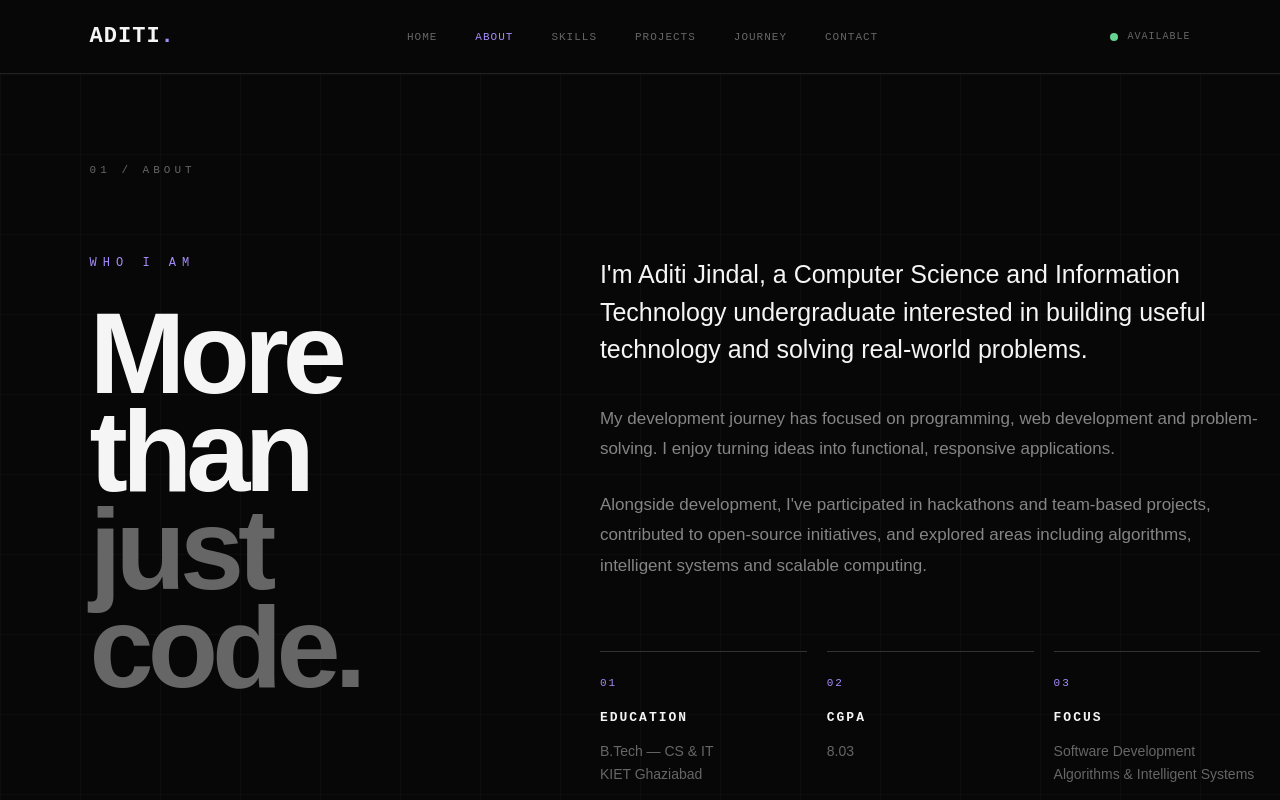
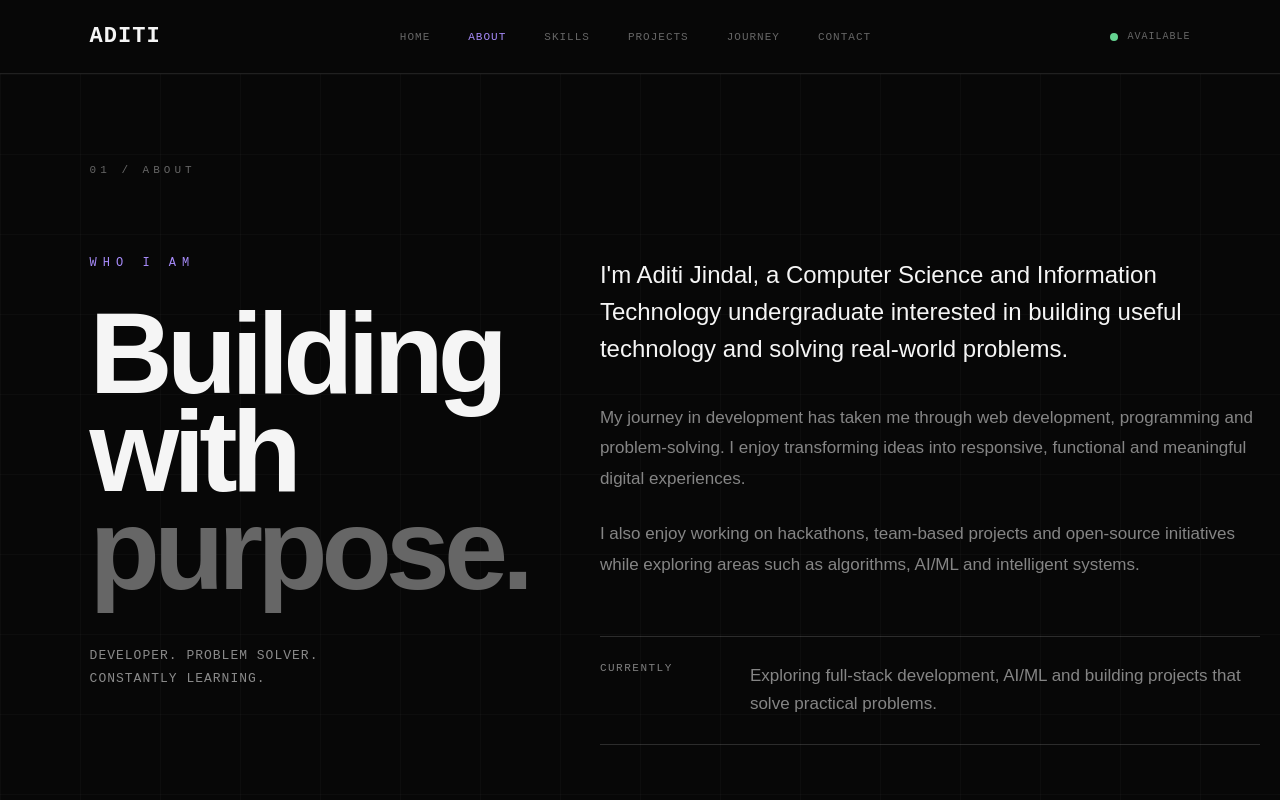
Before and after one commit to Aditijindal25/Aditi-portfolio, a React (Vite) app: page /about in a window 1280 px wide. Shown: the top 800 px of the page. Built offline with nearby package versions, Linux system fonts and the light colour scheme.

Commit message:
Update skills and about section

```diff
--- a/src/App.css
+++ b/src/App.css
@@ -1614,4 +1614,410 @@ header.navbar {
     font-size: 10px;
   }
 
-}
+}h1
+/* =========================
+   PREMIUM ABOUT SECTION
+========================= */
+
+.about-layout {
+  display: grid;
+  grid-template-columns: 0.9fr 1.4fr;
+  gap: 100px;
+  align-items: start;
+}
+
+/* LEFT SIDE */
+
+.about-intro {
+  position: sticky;
+  top: 120px;
+}
+
+.about-tagline {
+  margin-top: 45px;
+  font-family: monospace;
+  font-size: 13px;
+  line-height: 1.8;
+  text-transform: uppercase;
+  letter-spacing: 1px;
+  opacity: 0.55;
+}
+
+/* RIGHT SIDE */
+
+.about-content {
+  max-width: 720px;
+}
+
+.about-content > p {
+  max-width: 680px;
+  line-height: 1.8;
+}
+
+.about-content .big-text {
+  font-size: 24px;
+  line-height: 1.55;
+  margin-bottom: 35px;
+}
+
+/* CURRENTLY */
+
+.about-current {
+  margin-top: 55px;
+  padding: 25px 0;
+  border-top: 1px solid rgba(255, 255, 255, 0.15);
+  border-bottom: 1px solid rgba(255, 255, 255, 0.15);
+
+  display: grid;
+  grid-template-columns: 120px 1fr;
+  gap: 30px;
+  align-items: start;
+}
+
+.about-label {
+  font-family: monospace;
+  font-size: 11px;
+  letter-spacing: 1.5px;
+  opacity: 0.5;
+}
+
+.about-current p {
+  margin: 0;
+  line-height: 1.7;
+}
+
+/* CARDS */
+
+/* =========================
+   ABOUT CARDS — STRONGER
+========================= */
+
+.about-card {
+  min-height: 190px;
+  padding: 25px;
+
+  background: #111111;
+
+  display: flex;
+  flex-direction: column;
+  justify-content: space-between;
+
+  transition:
+    transform 0.3s ease,
+    background 0.3s ease;
+}
+
+.about-card:hover {
+  transform: translateY(-5px);
+  background: #181818;
+}
+
+.about-card span {
+  font-family: monospace;
+  font-size: 12px;
+  color: #b8a4f5;
+  opacity: 0.9;
+}
+
+.about-card h3 {
+  margin: 30px 0 10px;
+
+  font-family: monospace;
+  font-size: 13px;
+  font-weight: 700;
+  letter-spacing: 1.5px;
+
+  color: #ffffff;
+}
+
+.about-card p {
+  margin: 0;
+
+  font-size: 14px;
+  line-height: 1.7;
+
+  color: #e5e5e5;
+  opacity: 1;
+}
+
+/* =========================
+   MOBILE
+========================= */
+
+@media (max-width: 768px) {
+
+  .about-layout {
+    grid-template-columns: 1fr;
+    gap: 55px;
+  }
+
+  .about-intro {
+    position: static;
+  }
+
+  .about-tagline {
+    margin-top: 25px;
+  }
+
+  .about-content .big-text {
+    font-size: 20px;
+  }
+
+  .about-current {
+    grid-template-columns: 1fr;
+    gap: 12px;
+    margin-top: 40px;
+  }
+
+  .about-cards {
+    grid-template-columns: 1fr;
+    margin-top: 40px;
+  }
+
+  .about-card {
+    min-height: 160px;
+  }
+}
+/* =========================
+   PREMIUM SKILLS SECTION
+========================= */
+
+.skills-page {
+  overflow: hidden;
+}
+
+.skills-header {
+  display: grid;
+  grid-template-columns: 1fr 0.8fr;
+  align-items: end;
+  gap: 80px;
+  margin-bottom: 90px;
+}
+
+.skills-intro {
+  max-width: 380px;
+  justify-self: end;
+}
+
+.skills-intro-label {
+  display: block;
+
+  font-family: monospace;
+  font-size: 11px;
+  letter-spacing: 2px;
+
+  color: #b8a4f5;
+
+  margin-bottom: 20px;
+}
+
+.skills-intro p {
+  font-size: 14px;
+  line-height: 1.8;
+  opacity: 0.6;
+}
+
+
+/* =========================
+   SKILL ROW
+========================= */
+
+.skills-list {
+  border-top: 1px solid rgba(255, 255, 255, 0.15);
+}
+
+.skill-row {
+  position: relative;
+
+  display: grid;
+  grid-template-columns: 80px 1fr 1.2fr;
+  align-items: center;
+
+  min-height: 150px;
+
+  padding: 25px 20px;
+
+  border-bottom: 1px solid rgba(255, 255, 255, 0.12);
+
+  transition:
+    background 0.35s ease,
+    transform 0.35s ease,
+    opacity 0.35s ease;
+}
+
+
+/* LEFT NUMBER */
+
+.skill-number {
+  font-family: monospace;
+  font-size: 12px;
+
+  color: #b8a4f5;
+
+  opacity: 0.8;
+}
+
+
+/* TITLE */
+
+.skill-main h2 {
+  margin: 0;
+
+  font-size: clamp(24px, 3vw, 38px);
+  font-weight: 500;
+
+  letter-spacing: -1.5px;
+
+  transition:
+    transform 0.35s ease,
+    color 0.35s ease;
+}
+
+.skill-description {
+  margin: 10px 0 0;
+
+  font-family: monospace;
+  font-size: 11px;
+
+  letter-spacing: 0.5px;
+
+  opacity: 0.45;
+}
+
+
+/* TAGS */
+
+.skill-tags {
+  display: flex;
+  justify-content: flex-end;
+  align-items: center;
+
+  flex-wrap: wrap;
+  gap: 8px;
+}
+
+.skill-tags span {
+  padding: 8px 13px;
+
+  border: 1px solid rgba(255, 255, 255, 0.15);
+  border-radius: 100px;
+
+  font-family: monospace;
+  font-size: 10px;
+
+  letter-spacing: 0.5px;
+
+  color: #d7d7d7;
+
+  transition:
+    border-color 0.3s ease,
+    background 0.3s ease,
+    color 0.3s ease;
+}
+
+
+/* =========================
+   HOVER
+========================= */
+
+.skill-row:hover {
+  background: rgba(184, 164, 245, 0.045);
+}
+
+.skill-row:hover .skill-main h2 {
+  transform: translateX(10px);
+  color: #b8a4f5;
+}
+
+.skill-row:hover .skill-tags span {
+  border-color: rgba(184, 164, 245, 0.4);
+}
+
+
+/* DIM OTHER ROWS */
+
+.skill-dim {
+  opacity: 0.3;
+}
+
+
+/* ACTIVE ROW */
+
+.skill-active {
+  opacity: 1;
+}
+
+
+/* =========================
+   FOOTER
+========================= */
+
+.skills-footer {
+  display: flex;
+  justify-content: space-between;
+  align-items: center;
+
+  margin-top: 45px;
+
+  font-family: monospace;
+  font-size: 10px;
+
+  letter-spacing: 1.5px;
+}
+
+.skills-footer span {
+  color: #b8a4f5;
+}
+
+.skills-footer p {
+  margin: 0;
+  opacity: 0.45;
+}
+
+
+/* =========================
+   MOBILE
+========================= */
+
+@media (max-width: 768px) {
+
+  .skills-header {
+    grid-template-columns: 1fr;
+    gap: 35px;
+    margin-bottom: 55px;
+  }
+
+  .skills-intro {
+    justify-self: start;
+  }
+
+  .skill-row {
+    grid-template-columns: 45px 1fr;
+    gap: 10px;
+
+    padding: 25px 10px;
+
+    min-height: 160px;
+  }
+
+  .skill-main h2 {
+    font-size: 25px;
+  }
+
+  .skill-tags {
+    grid-column: 2;
+    justify-content: flex-start;
+    margin-top: 15px;
+  }
+
+  .skill-tags span {
+    font-size: 9px;
+    padding: 7px 10px;
+  }
+
+  .skills-footer {
+    flex-direction: column;
+    align-items: flex-start;
+    gap: 12px;
+  }
+}
--- a/src/components/Navbar.jsx
+++ b/src/components/Navbar.jsx
@@ -4,7 +4,7 @@ function Navbar() {
   return (
     <header className="navbar">
       <NavLink to="/" className="logo">
-        ADITI<span>.</span>
+        ADITI
       </NavLink>
 
       <nav className="nav-links">
--- a/src/pages/About.jsx
+++ b/src/pages/About.jsx
@@ -1,3 +1,4 @@
+
 function About() {
   return (
     <main className="page">
@@ -8,20 +9,28 @@ function About() {
 
       <div className="about-layout">
 
-        <div>
+        {/* LEFT SIDE */}
+        <div className="about-intro">
 
           <p className="eyebrow">
             WHO I AM
           </p>
 
           <h1 className="page-title">
-            More than
+            Building with
             <br />
-            <span>just code.</span>
+            <span>purpose.</span>
           </h1>
+
+          <p className="about-tagline">
+            Developer. Problem solver.
+            <br />
+            Constantly learning.
+          </p>
 
         </div>
 
+        {/* RIGHT SIDE */}
         <div className="about-content">
 
           <p className="big-text">
@@ -32,25 +41,43 @@ function About() {
           </p>
 
           <p>
-            My development journey has focused on
-            programming, web development and
-            problem-solving. I enjoy turning ideas into
-            functional, responsive applications.
+            My journey in development has taken me
+            through web development, programming and
+            problem-solving. I enjoy transforming ideas
+            into responsive, functional and meaningful
+            digital experiences.
           </p>
 
           <p>
-            Alongside development, I've participated
-            in hackathons and team-based projects,
-            contributed to open-source initiatives,
-            and explored areas including algorithms,
-            intelligent systems and scalable computing.
+            I also enjoy working on hackathons, team-based
+            projects and open-source initiatives while
+            exploring areas such as algorithms, AI/ML and
+            intelligent systems.
           </p>
 
+          {/* CURRENTLY */}
+          <div className="about-current">
+
+            <span className="about-label">
+              CURRENTLY
+            </span>
+
+            <p>
+              Exploring full-stack development, AI/ML
+              and building projects that solve practical
+              problems.
+            </p>
+
+          </div>
+
+          {/* INFO CARDS */}
           <div className="about-cards">
 
-            <div>
+            <div className="about-card">
               <span>01</span>
+
               <h3>EDUCATION</h3>
+
               <p>
                 B.Tech — CS & IT
                 <br />
@@ -58,21 +85,27 @@ function About() {
               </p>
             </div>
 
-            <div>
+            <div className="about-card">
               <span>02</span>
-              <h3>CGPA</h3>
+
+              <h3>FOCUS</h3>
+
               <p>
-                8.03
+                Software Development
+                <br />
+                AI/ML & Intelligent Systems
               </p>
             </div>
 
-            <div>
+            <div className="about-card">
               <span>03</span>
-              <h3>FOCUS</h3>
+
+              <h3>INTERESTS</h3>
+
               <p>
-                Software Development
+                Web Development
                 <br />
-                Algorithms & Intelligent Systems
+                Open Source & Problem Solving
               </p>
             </div>
 
--- a/src/pages/Skills.jsx
+++ b/src/pages/Skills.jsx
@@ -6,43 +6,56 @@ function Skills() {
   const skillGroups = [
     {
       number: "01",
-      title: "PROGRAMMING",
-      skills: "C · Python · JavaScript"
+      title: "Programming",
+      description: "Languages & programming fundamentals",
+      skills: ["C", "Python", "JavaScript"],
     },
-
     {
       number: "02",
-      title: "WEB DEVELOPMENT",
-      skills: "HTML · CSS · JavaScript · React · Vite · Tailwind CSS"
+      title: "Web Development",
+      description: "Modern frontend development",
+      skills: [
+        "HTML",
+        "CSS",
+        "JavaScript",
+        "React",
+        "Vite",
+        "Tailwind CSS",
+      ],
     },
-
     {
       number: "03",
-      title: "PROBLEM SOLVING",
-      skills: "DSA · Problem Solving · Algorithm Design"
+      title: "Problem Solving",
+      description: "Logic, algorithms & data structures",
+      skills: ["DSA", "Problem Solving", "Algorithm Design"],
     },
-
     {
       number: "04",
-      title: "FUNDAMENTALS",
-      skills: "OOP · DOM Manipulation · Responsive Design"
+      title: "Fundamentals",
+      description: "Core computer science concepts",
+      skills: [
+        "OOP",
+        "DOM Manipulation",
+        "Responsive Design",
+        "OS",
+      ],
     },
-
     {
       number: "05",
-      title: "TOOLS",
-      skills: "Git · GitHub · VS Code"
+      title: "Tools",
+      description: "Development & collaboration workflow",
+      skills: ["Git", "GitHub", "VS Code"],
     },
-
     {
       number: "06",
-      title: "CLOUD & SECURITY",
-      skills: "IAM · Basic Security Concepts"
-    }
+      title: "Cloud & Security",
+      description: "Cloud infrastructure & security basics",
+      skills: ["IAM", "Basic Security Concepts"],
+    },
   ];
 
   return (
-    <main className="page">
+    <main className="page skills-page">
 
       <div className="page-number">
         02 / SKILLS
@@ -51,24 +64,30 @@ function Skills() {
       <div className="skills-header">
 
         <div>
-
           <p className="eyebrow">
             MY TOOLKIT
           </p>
 
           <h1 className="page-title">
-            Things I
+            What I
             <br />
-            <span>work with.</span>
+            <span>work with</span>
           </h1>
-
         </div>
 
-        <p className="skills-description">
+        <div className="skills-intro">
+
+          <span className="skills-intro-label">
+            06 AREAS
+          </span>
+
+          <p>
             Technologies, concepts and tools I've
             worked with while building projects and
             exploring software development.
           </p>
+
+        </div>
 
       </div>
 
@@ -78,28 +97,63 @@ function Skills() {
 
           <div
             className={`skill-row ${
-      activeSkill === skill.number ? "skill-active" : ""
+              activeSkill === skill.number
+                ? "skill-active"
+                : ""
             } ${
-      activeSkill !== null && activeSkill !== skill.number
+              activeSkill !== null &&
+              activeSkill !== skill.number
                 ? "skill-dim"
                 : ""
             }`}
             key={skill.number}
-    onMouseEnter={() => setActiveSkill(skill.number)}
-    onMouseLeave={() => setActiveSkill(null)}
+            onMouseEnter={() =>
+              setActiveSkill(skill.number)
+            }
+            onMouseLeave={() =>
+              setActiveSkill(null)
+            }
           >
 
-            <span>{skill.number}</span>
+            <div className="skill-number">
+              {skill.number}
+            </div>
 
-            <h2>{skill.title}</h2>
+            <div className="skill-main">
 
-            <p>{skill.skills}</p>
+              <h2>
+                {skill.title}
+              </h2>
 
-            <strong>→</strong>
+              <p className="skill-description">
+                {skill.description}
+              </p>
+
+            </div>
+
+            <div className="skill-tags">
+
+              {skill.skills.map((item) => (
+                <span key={item}>
+                  {item}
+                </span>
+              ))}
+
+            </div>
 
           </div>
 
         ))}
+
+      </div>
+
+      <div className="skills-footer">
+
+        <span>CORE STACK</span>
+
+        <p>
+          React · JavaScript · Python · Git
+        </p>
 
       </div>
 
```
Lines whose indentation alone changed are shown as unchanged.
